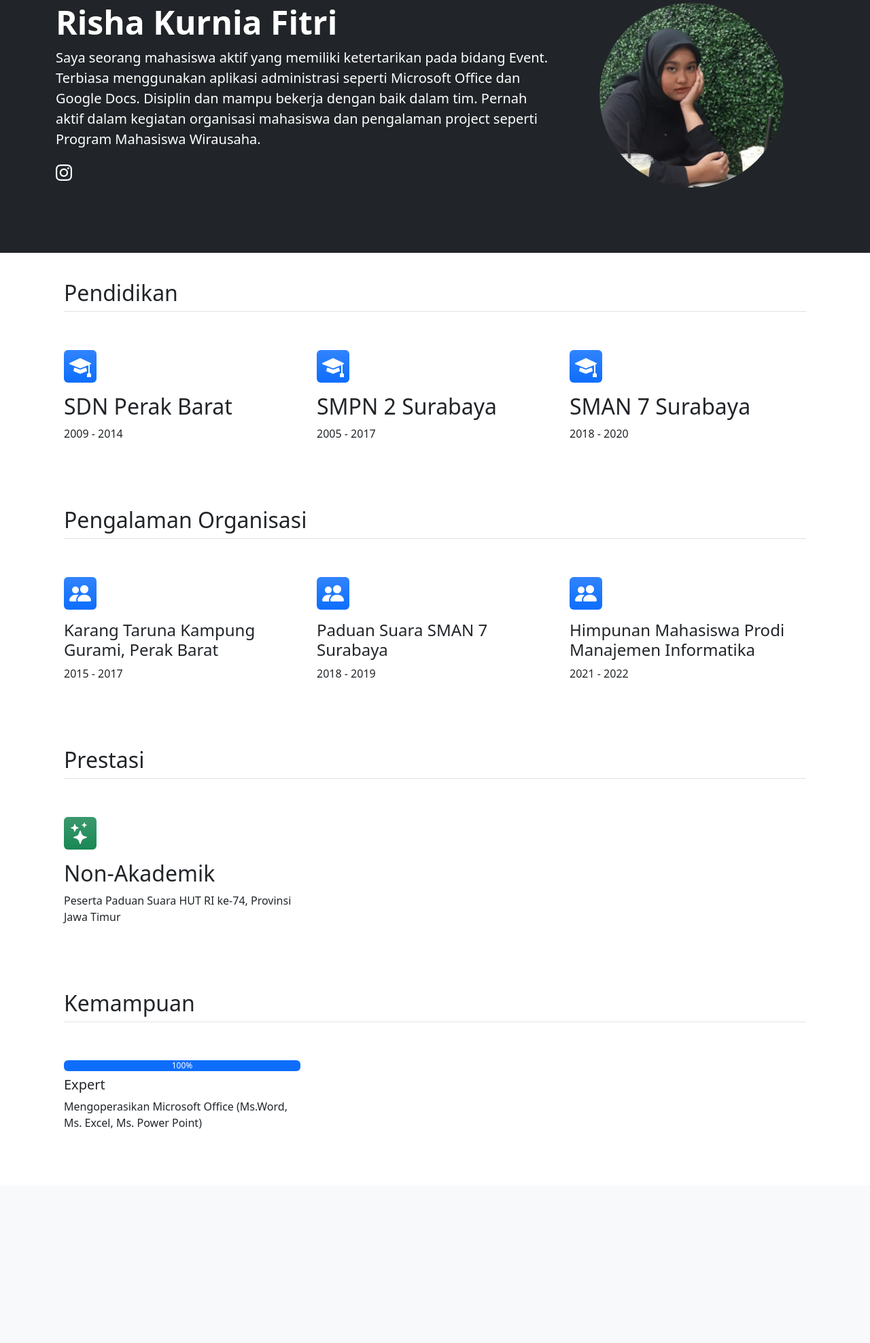
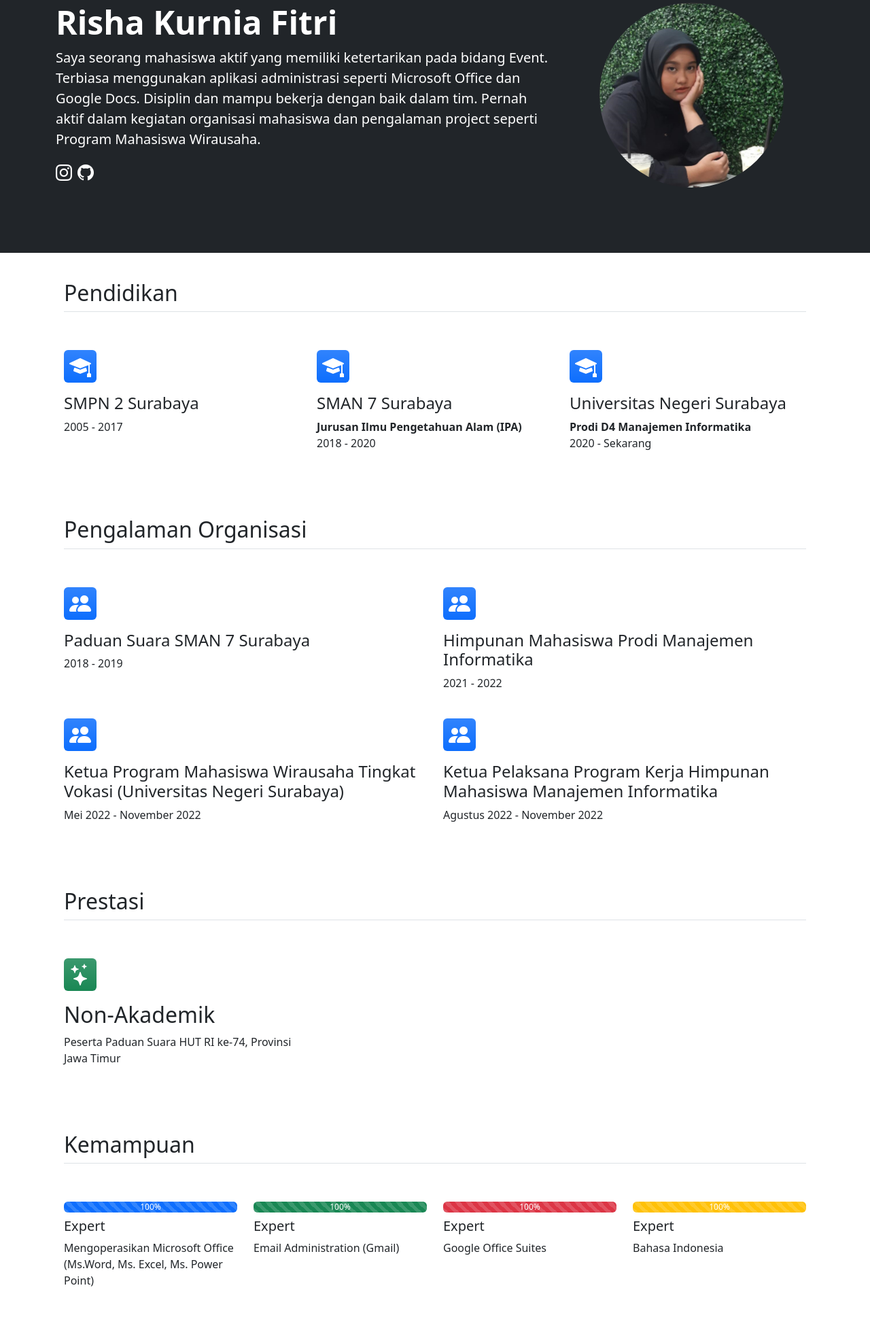
Before and after one commit to bagas12dwi/GoogleAppEngine, a PHP site: page / in a window 1280 px wide. Shown: the part 148-2124 px from the top of the page at 68% size. Before the commit the page ends 1809 px from the top, so only its background shows below. Run offline with PHP 8.4, Linux system fonts and the light colour scheme.

Commit message:
updated index pendidikan

```diff
--- a/assets/css/style.css
+++ /dev/null
@@ -1,5 +0,0 @@
-@media (max-width: 768px) {
-    .info {
-      text-align: center;
-    }
-  }
--- a/index.php
+++ b/index.php
@@ -56,7 +56,7 @@
       <div class="p-5 mb-4 bg-dark text-white">
         <div class="container py-5">
           <div class="row g-3">
-            <div class="col-md-8 col-sm-12 info">
+            <div class="col-lg-8 col-md-12 col-sm-12 info">
               <h1 class="display-5 fw-bold">Risha Kurnia Fitri</h1>
               <p class="fs-5">
                 Saya seorang mahasiswa aktif yang memiliki ketertarikan pada
@@ -66,13 +66,16 @@
                 organisasi mahasiswa dan pengalaman project seperti Program
                 Mahasiswa Wirausaha.
               </p>
-              <div class="d-flex">
+              <div class="d-flex justify-content-lg-start justify-content-md-center justify-content-sm-center">
                 <a href="http://instagram.com/rishakr" class="nav-link fs-4" target="_blank">
                   <i class="bi bi-instagram"></i>
                 </a>
+                <a href="http://github.com/rishakurniaf" class="nav-link fs-4 mx-2" target="_blank">
+                  <i class="bi bi-github"></i>
+                </a>
               </div>
             </div>
-            <div class="col-md-4 col-sm-12">
+            <div class="col-lg-4 col-md-12 col-sm-12">
               <div class="d-flex align-items-center justify-content-center">
                 <img src="assets/images/profil.png" alt="" class="rounded-circle w-75" />
               </div>
@@ -90,22 +93,22 @@
             <div class="feature-icon d-inline-flex align-items-center justify-content-center text-bg-primary bg-gradient fs-2 mb-3 px-2 rounded">
               <i class="bi bi-mortarboard-fill"></i>
             </div>
-            <h3 class="fs-2 text-body-emphasis">SDN Perak Barat</h3>
-            <p>2009 - 2014</p>
-          </div>
-          <div class="feature col">
-            <div class="feature-icon d-inline-flex align-items-center justify-content-center text-bg-primary bg-gradient fs-2 mb-3 px-2 rounded">
-              <i class="bi bi-mortarboard-fill"></i>
-            </div>
-            <h3 class="fs-2 text-body-emphasis">SMPN 2 Surabaya</h3>
+            <h3 class="fs-4 text-body-emphasis">SMPN 2 Surabaya</h3>
             <p>2005 - 2017</p>
           </div>
           <div class="feature col">
             <div class="feature-icon d-inline-flex align-items-center justify-content-center text-bg-primary bg-gradient fs-2 mb-3 px-2 rounded">
               <i class="bi bi-mortarboard-fill"></i>
             </div>
-            <h3 class="fs-2 text-body-emphasis">SMAN 7 Surabaya</h3>
-            <p>2018 - 2020</p>
+            <h3 class="fs-4 text-body-emphasis">SMAN 7 Surabaya</h3>
+            <p> <span class="fw-bold">Jurusan Ilmu Pengetahuan Alam (IPA)</span> <br> 2018 - 2020</p>
+          </div>
+          <div class="feature col">
+            <div class="feature-icon d-inline-flex align-items-center justify-content-center text-bg-primary bg-gradient fs-2 mb-3 px-2 rounded">
+              <i class="bi bi-mortarboard-fill"></i>
+            </div>
+            <h3 class="fs-4 text-body-emphasis">Universitas Negeri Surabaya</h3>
+            <p> <span class="fw-bold">Prodi D4 Manajemen Informatika</span> <br> 2020 - Sekarang</p>
           </div>
         </div>
       </div>
@@ -114,16 +117,7 @@
     <section id="pengalaman">
       <div class="container px-4 py-3" id="featured-3">
         <h2 class="pb-2 border-bottom">Pengalaman Organisasi</h2>
-        <div class="row g-4 py-5 row-cols-1 row-cols-lg-3">
-          <div class="feature col">
-            <div class="feature-icon d-inline-flex align-items-center justify-content-center text-bg-primary bg-gradient fs-2 mb-3 px-2 rounded">
-              <i class="bi bi-people-fill"></i>
-            </div>
-            <h3 class="fs-4 text-body-emphasis">
-              Karang Taruna Kampung Gurami, Perak Barat
-            </h3>
-            <p>2015 - 2017</p>
-          </div>
+        <div class="row g-4 py-5 row-cols-1 row-cols-lg-2">
           <div class="feature col">
             <div class="feature-icon d-inline-flex align-items-center justify-content-center text-bg-primary bg-gradient fs-2 mb-3 px-2 rounded">
               <i class="bi bi-people-fill"></i>
@@ -141,6 +135,24 @@
               Himpunan Mahasiswa Prodi Manajemen Informatika
             </h3>
             <p>2021 - 2022</p>
+          </div>
+          <div class="feature col">
+            <div class="feature-icon d-inline-flex align-items-center justify-content-center text-bg-primary bg-gradient fs-2 mb-3 px-2 rounded">
+              <i class="bi bi-people-fill"></i>
+            </div>
+            <h3 class="fs-4 text-body-emphasis">
+              Ketua Program Mahasiswa Wirausaha Tingkat Vokasi (Universitas Negeri Surabaya)
+            </h3>
+            <p>Mei 2022 - November 2022</p>
+          </div>
+          <div class="feature col">
+            <div class="feature-icon d-inline-flex align-items-center justify-content-center text-bg-primary bg-gradient fs-2 mb-3 px-2 rounded">
+              <i class="bi bi-people-fill"></i>
+            </div>
+            <h3 class="fs-4 text-body-emphasis">
+              Ketua Pelaksana Program Kerja Himpunan Mahasiswa Manajemen Informatika
+            </h3>
+            <p>Agustus 2022 - November 2022</p>
           </div>
         </div>
       </div>
@@ -164,15 +176,42 @@
     <section id="kemampuan">
       <div class="container px-4 py-3" id="featured-3">
         <h2 class="pb-2 border-bottom">Kemampuan</h2>
-        <div class="row g-4 py-5 row-cols-1 row-cols-lg-3">
+        <div class="row g-4 py-5 row-cols-1 row-cols-lg-4">
           <div class="feature col">
             <div class="progress" role="progressbar" aria-label="Example with label" aria-valuenow="100" aria-valuemin="0" aria-valuemax="100">
-              <div class="progress-bar" style="width: 100%">100%</div>
+              <div class="progress-bar progress-bar-striped" style="width: 100%">100%</div>
             </div>
             <h3 class="fs-5 text-body-emphasis mt-2">Expert</h3>
             <p>
               Mengoperasikan Microsoft Office (Ms.Word, Ms. Excel, Ms. Power
               Point)
+            </p>
+          </div>
+          <div class="feature col">
+            <div class="progress" role="progressbar" aria-label="Example with label" aria-valuenow="100" aria-valuemin="0" aria-valuemax="100">
+              <div class="progress-bar progress-bar-striped bg-success" style="width: 100%">100%</div>
+            </div>
+            <h3 class="fs-5 text-body-emphasis mt-2">Expert</h3>
+            <p>
+              Email Administration (Gmail)
+            </p>
+          </div>
+          <div class="feature col">
+            <div class="progress" role="progressbar" aria-label="Example with label" aria-valuenow="100" aria-valuemin="0" aria-valuemax="100">
+              <div class="progress-bar progress-bar-striped bg-danger" style="width: 100%">100%</div>
+            </div>
+            <h3 class="fs-5 text-body-emphasis mt-2">Expert</h3>
+            <p>
+              Google Office Suites
+            </p>
+          </div>
+          <div class="feature col">
+            <div class="progress" role="progressbar" aria-label="Example with label" aria-valuenow="100" aria-valuemin="0" aria-valuemax="100">
+              <div class="progress-bar progress-bar-striped bg-warning" style="width: 100%">100%</div>
+            </div>
+            <h3 class="fs-5 text-body-emphasis mt-2">Expert</h3>
+            <p>
+              Bahasa Indonesia
             </p>
           </div>
         </div>
```
